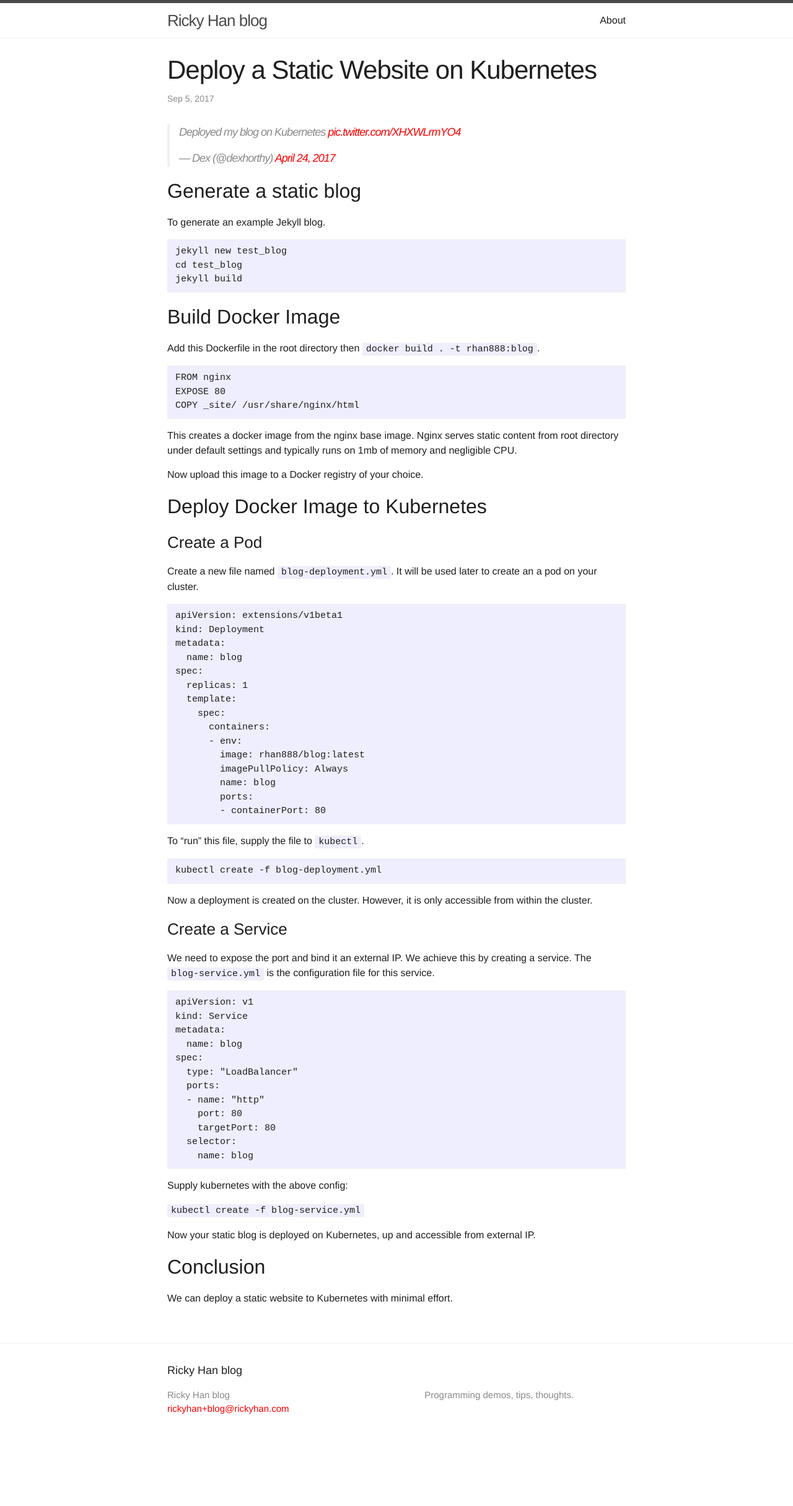
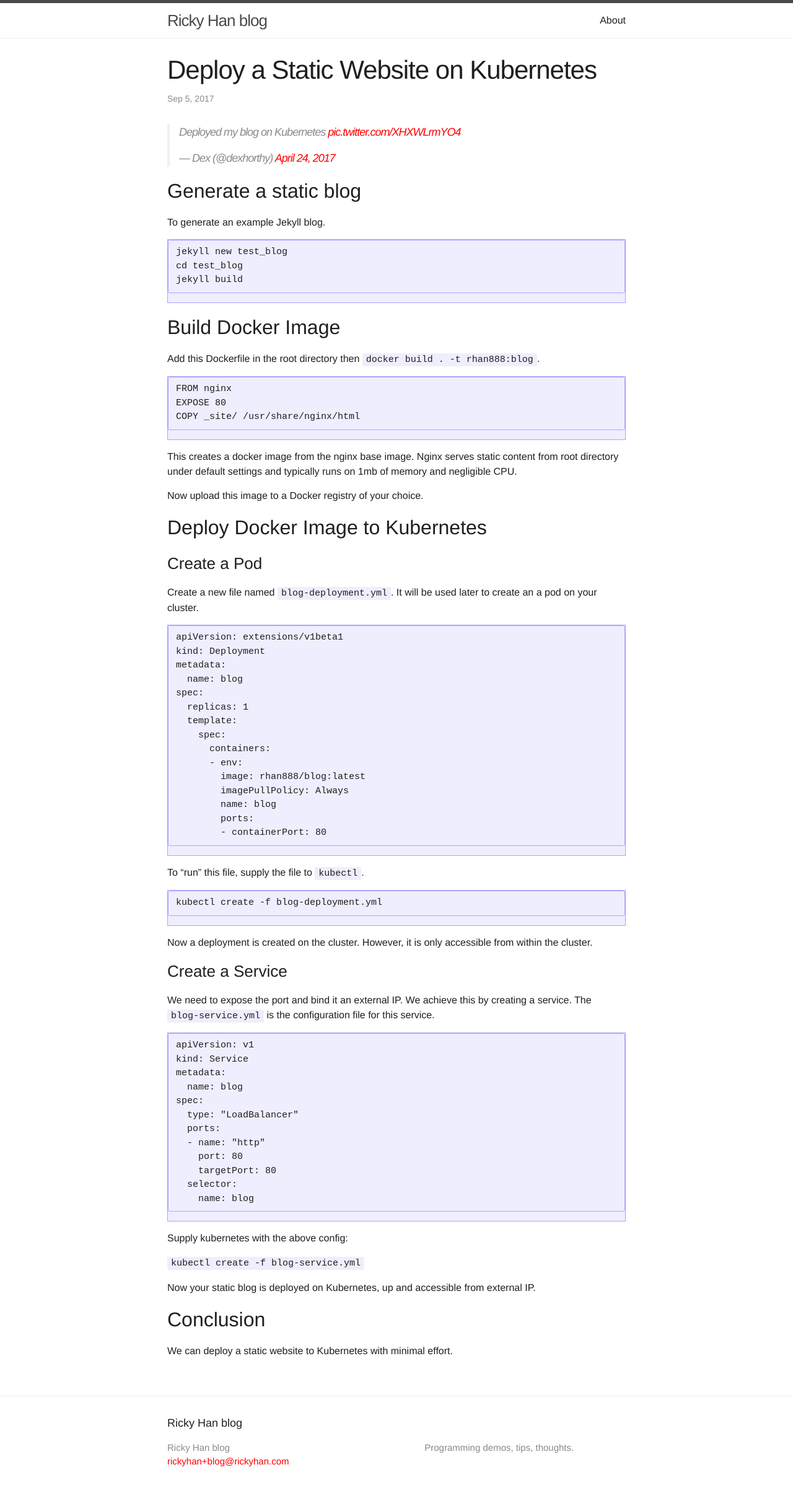
Before and after one commit to 0b01/rickyhan.com, a Jekyll site: the page built from _posts/2017-09-04-deploy-static-website-on-kubernetes.markdown, in a window 1280 px wide. Shown: the whole page at 62% size. Built offline with Jekyll 4.4.1, drawn with Linux system fonts in a browser that asks for light colours; comment, search, counter and statistics services are not loaded; before the commit the page ends 2345 px from its top, so only the background shows below that.

Commit message:
changed styles

```diff
--- a/_sass/_syntax-highlighting.scss
+++ b/_sass/_syntax-highlighting.scss
@@ -4,6 +4,7 @@
 .highlight {
     background: #fff;
     @extend %vertical-rhythm;
+    border: 1px solid #aaa5ff;
 
     .highlighter-rouge & {
       background: #eef;
```
